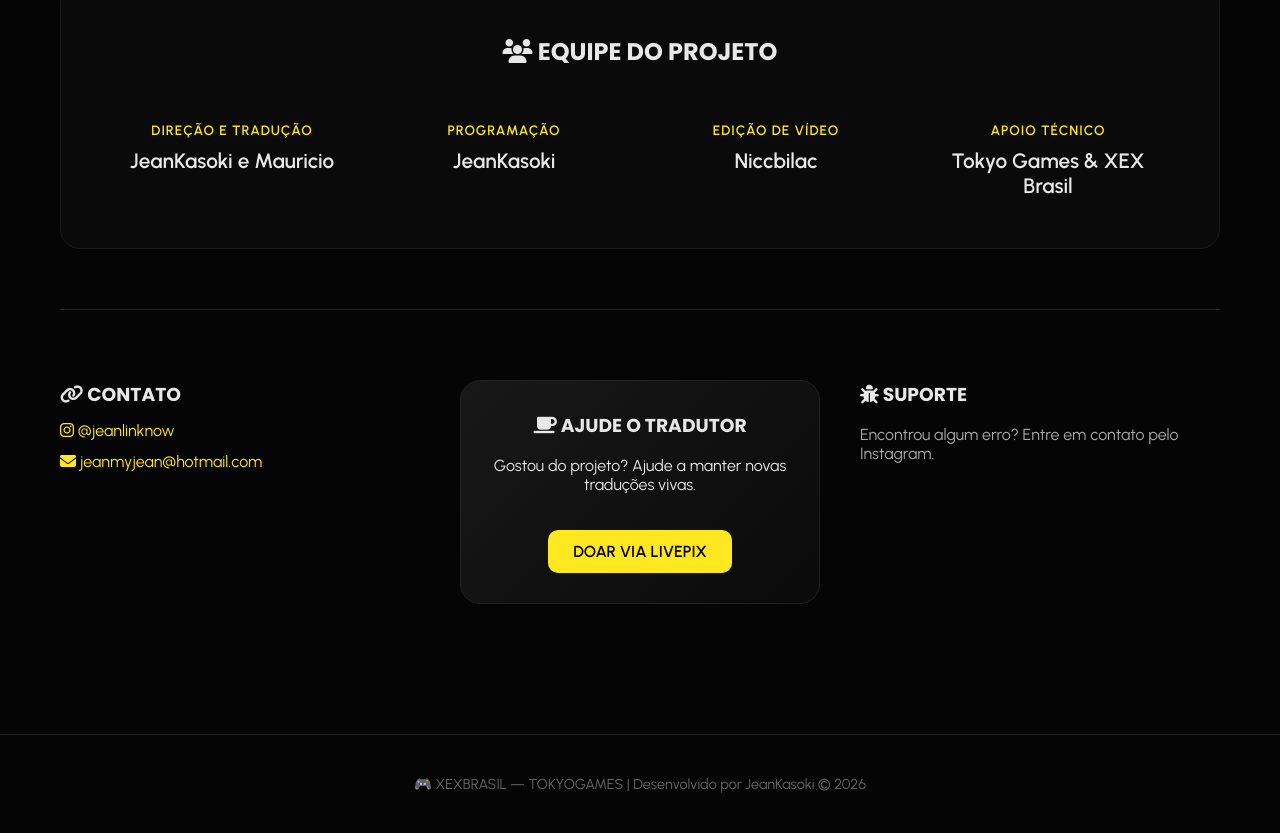
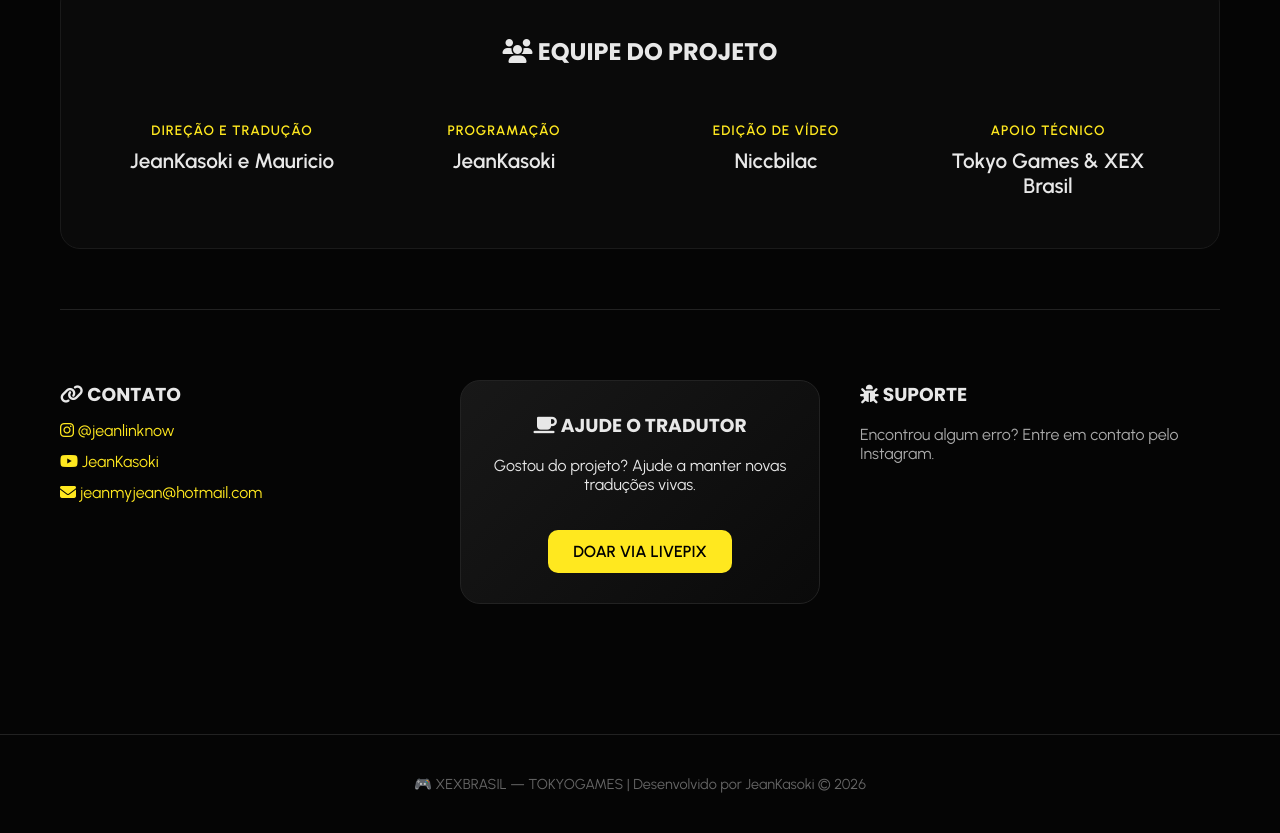
Before and after one commit to JeanKasoki/star-wars-the-force-unleashed-II-ptbr, a plain HTML site: page index.html in a window 1280 px wide. Shown: the part 2332-3165 px from the top of the page. Drawn offline with Linux system fonts and the light colour scheme.

Commit message:
Update index.html

```diff
--- a/index.html
+++ b/index.html
@@ -713,6 +713,12 @@
                     @jeanlinknow
                 </a>
 
+                <a href="https://www.youtube.com/@jeanlinknow"
+                   target="_blank">
+                    <i class="fab fa-youtube"></i>
+                    JeanKasoki
+                </a>
+
                 <a href="mailto:jeanmyjean@hotmail.com">
                     <i class="fas fa-envelope"></i>
                     jeanmyjean@hotmail.com
```
